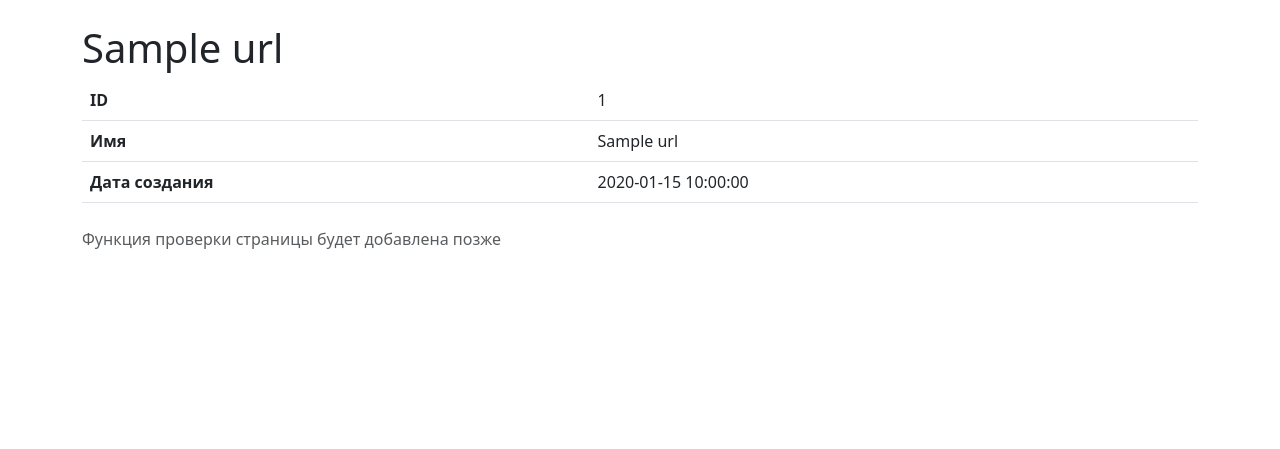
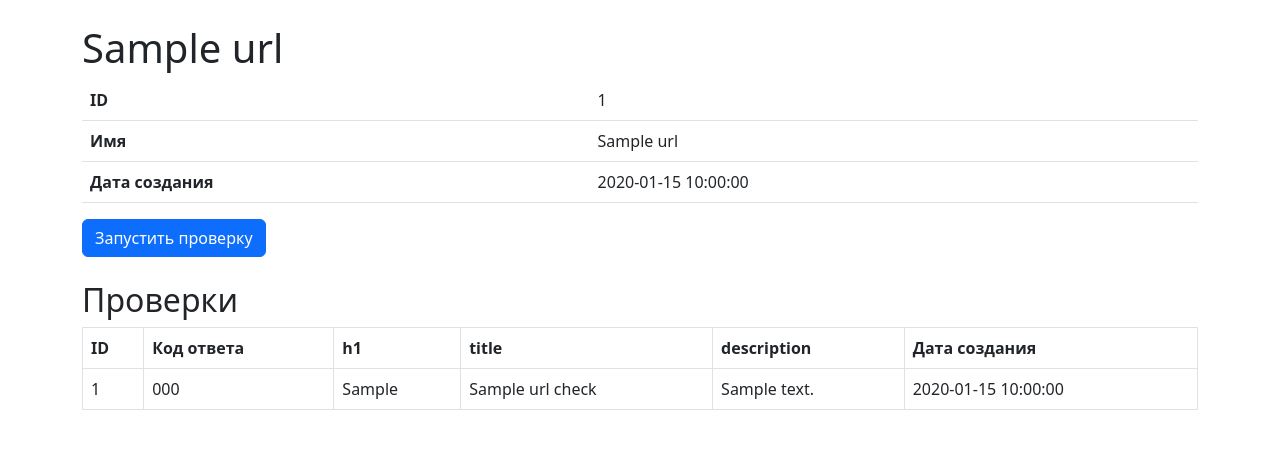
Before and after one commit to Maxessence/python-project-83, a Flask app: page /urls/1 in a window 1280 px wide. Shown: the part 56-505 px from the top of the page. Run offline with Flask 3, Linux system fonts and the light colour scheme; a database or web service that is not in the repository returns one stand-in record (values such as "Sample title"); some libraries are stand-ins or nearby versions.

Commit message:
Add basic checks functionality: create checks table, add check button, show checks list

```diff
--- a/database.sql
+++ b/database.sql
@@ -1,5 +1,17 @@
+-- Таблица для хранения URL-адресов
 CREATE TABLE IF NOT EXISTS urls (
     id BIGINT PRIMARY KEY GENERATED ALWAYS AS IDENTITY,
     name VARCHAR(255) NOT NULL UNIQUE,
     created_at DATE NOT NULL DEFAULT CURRENT_DATE
 );
+
+-- Таблица для хранения проверок
+CREATE TABLE IF NOT EXISTS url_checks (
+    id BIGINT PRIMARY KEY GENERATED ALWAYS AS IDENTITY,
+    url_id BIGINT REFERENCES urls(id) ON DELETE CASCADE,
+    status_code INTEGER,
+    h1 VARCHAR(255),
+    title VARCHAR(255),
+    description VARCHAR(255),
+    created_at DATE NOT NULL DEFAULT CURRENT_DATE
+);
--- a/page_analyzer/app.py
+++ b/page_analyzer/app.py
@@ -88,14 +88,20 @@ def urls_create():
 
 @app.route("/urls")
 def urls_index():
-    """Список всех добавленных URL"""
+    """Список всех добавленных URL с датой последней проверки"""
     with get_connection() as conn:
         with conn.cursor(cursor_factory=RealDictCursor) as cur:
             cur.execute(
                 """
-                SELECT id, name, created_at
-                FROM urls
-                ORDER BY id DESC
+                SELECT
+                    u.id,
+                    u.name,
+                    u.created_at,
+                    MAX(uc.created_at) as last_check_at
+                FROM urls u
+                LEFT JOIN url_checks uc ON u.id = uc.url_id
+                GROUP BY u.id
+                ORDER BY u.id DESC
                 """
             )
             urls = cur.fetchall()
@@ -104,13 +110,59 @@ def urls_index():
 
 @app.route("/urls/<int:id>")
 def urls_show(id):
-    """Страница конкретного URL"""
+    """Страница конкретного URL со списком проверок"""
     with get_connection() as conn:
         with conn.cursor(cursor_factory=RealDictCursor) as cur:
+            # Получаем информацию о сайте
             cur.execute("SELECT * FROM urls WHERE id = %s", (id,))
             url = cur.fetchone()
 
             if not url:
                 return render_template("404.html"), 404
 
-    return render_template("show.html", url=url, checks=[])
+            # Получаем все проверки для этого сайта
+            cur.execute(
+                """
+                SELECT id, status_code, h1, title, description, created_at
+                FROM url_checks
+                WHERE url_id = %s
+                ORDER BY id DESC
+                """,
+                (id,)
+            )
+            checks = cur.fetchall()
+
+    return render_template("show.html", url=url, checks=checks)
+
+
+@app.route("/urls/<int:id>/checks", methods=["POST"])
+def checks_create(id):
+    """Запускает проверку сайта (только создаёт запись)"""
+    try:
+        with get_connection() as conn:
+            with conn.cursor(cursor_factory=RealDictCursor) as cur:
+                # Проверяем, существует ли сайт
+                cur.execute("SELECT id FROM urls WHERE id = %s", (id,))
+                url = cur.fetchone()
+
+                if not url:
+                    flash("Сайт не найден", "danger")
+                    return redirect(url_for("urls_index"))
+
+                # Создаём новую проверку (только базовые поля)
+                cur.execute(
+                    """
+                    INSERT INTO url_checks (url_id, created_at)
+                    VALUES (%s, %s)
+                    RETURNING id
+                    """,
+                    (id, date.today())
+                )
+                check_id = cur.fetchone()["id"]
+
+                flash("Страница успешно проверена", "success")
+
+    except Exception as e:
+        flash(f"Произошла ошибка при проверке: {str(e)}", "danger")
+
+    return redirect(url_for("urls_show", id=id))
--- a/page_analyzer/templates/show.html
+++ b/page_analyzer/templates/show.html
@@ -20,5 +20,38 @@
     </tbody>
 </table>
 
-<p class="text-muted mt-4">Функция проверки страницы будет добавлена позже</p>
+<form method="post" action="{{ url_for('checks_create', id=url.id) }}" class="mb-4">
+    <button type="submit" class="btn btn-primary">Запустить проверку</button>
+</form>
+
+<h2>Проверки</h2>
+
+<table class="table table-bordered" data-test="checks">
+    <thead>
+        <tr>
+            <th>ID</th>
+            <th>Код ответа</th>
+            <th>h1</th>
+            <th>title</th>
+            <th>description</th>
+            <th>Дата создания</th>
+        </tr>
+    </thead>
+    <tbody>
+        {% for check in checks %}
+        <tr>
+            <td>{{ check.id }}</td>
+            <td>{{ check.status_code or '' }}</td>
+            <td>{{ (check.h1 or '')[:200] }}{% if (check.h1 or '')|length > 200 %}...{% endif %}</td>
+            <td>{{ (check.title or '')[:200] }}{% if (check.title or '')|length > 200 %}...{% endif %}</td>
+            <td>{{ (check.description or '')[:200] }}{% if (check.description or '')|length > 200 %}...{% endif %}</td>
+            <td>{{ check.created_at }}</td>
+        </tr>
+        {% else %}
+        <tr>
+            <td colspan="6" class="text-center">Проверок пока нет</td>
+        </tr>
+        {% endfor %}
+    </tbody>
+</table>
 {% endblock %}
--- a/page_analyzer/templates/urls.html
+++ b/page_analyzer/templates/urls.html
@@ -8,6 +8,7 @@
         <tr>
             <th>ID</th>
             <th>Имя</th>
+            <th>Последняя проверка</th>
             <th>Дата создания</th>
         </tr>
     </thead>
@@ -20,6 +21,7 @@
                     {{ url.name }}
                 </a>
             </td>
+            <td>{{ url.last_check_at or '' }}</td>
             <td>{{ url.created_at }}</td>
         </tr>
         {% endfor %}
```
